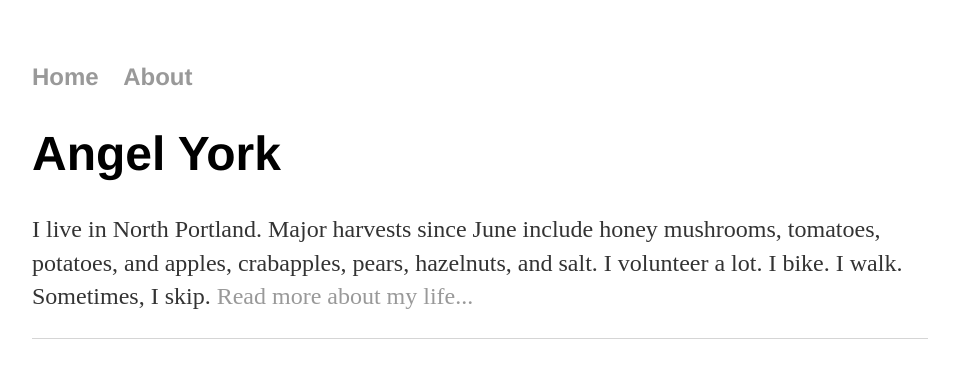
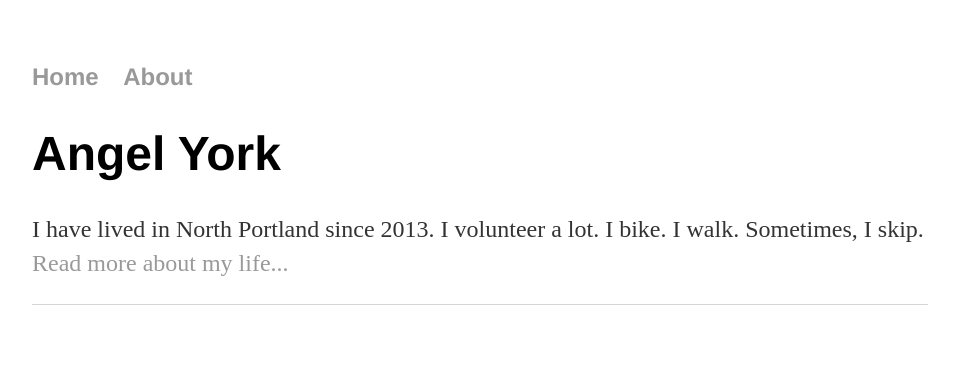
Before and after one commit to aniola/aniola.github.io, a Jekyll site: the page built from index.html, in a window 1280 px wide. Shown: the top 378 px of the page, without its empty margins (160-1113 px from the left). Built offline with Jekyll 4.4.1, drawn with Linux system fonts in a browser that asks for light colours.

Commit message:
Update index.html

```diff
--- a/index.html
+++ b/index.html
@@ -5,7 +5,7 @@
 
     		<div class="blurb">
         		<h1>Angel York</h1>
-				<p>I live in North Portland.  Major harvests since June include honey mushrooms, tomatoes, potatoes, and apples, crabapples, pears, hazelnuts, and salt.  I volunteer a lot. <!--I do a lot of petsitting.  I'm doing a long-term part-time accounting (for non-profits) internship. -->I bike.  I walk.  Sometimes, I skip.  <a href="/about">Read more about my life...</a></p>
+				<p>I have lived in North Portland since 2013.  I volunteer a lot. <!--I do a lot of petsitting.  I'm doing a long-term part-time accounting (for non-profits) internship. -->I bike.  I walk.  Sometimes, I skip.  <a href="/about">Read more about my life...</a></p>
     		</div><!-- /.blurb -->
 
 </html>
```
